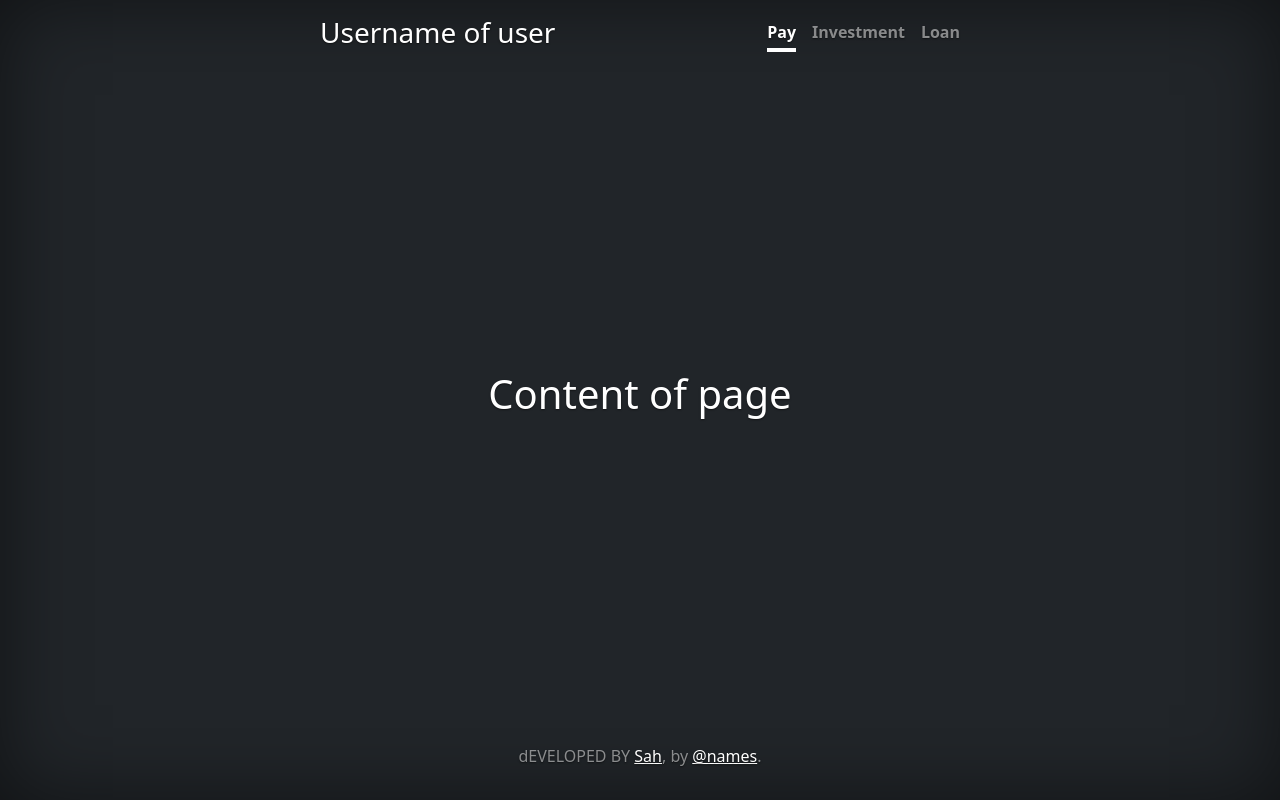
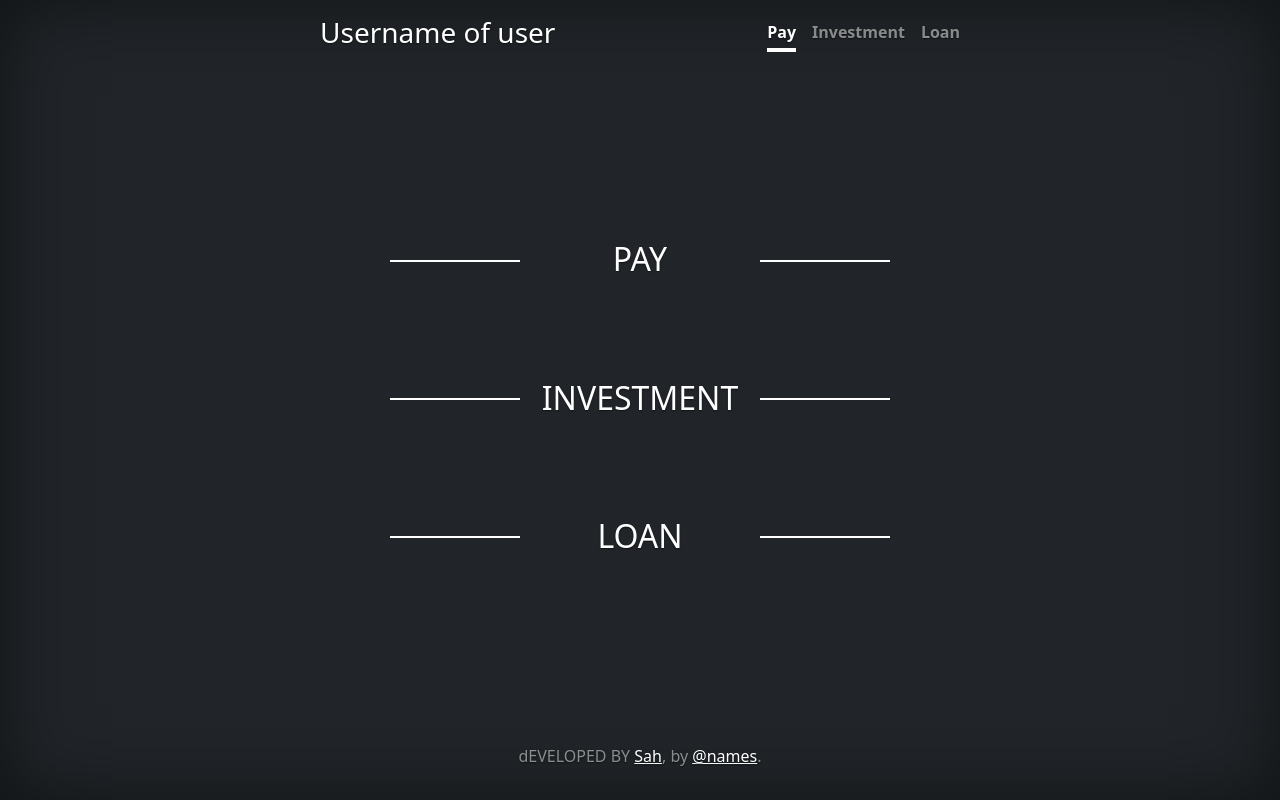
Before and after one commit to sahilsgovekar/Payment_System_and_Financial_Interface_using_CBDC, a Flask app: page /home in a window 1280 px wide. Run offline with Flask 2, Linux system fonts and the light colour scheme; some libraries are stand-ins or nearby versions.

Commit message:
added base structure for 3 sec

```diff
--- a/static/cover.css
+++ b/static/cover.css
@@ -1,6 +1,3 @@
-/*
- * Globals
- */
 
 
 /* Custom default button */
--- a/static/homecss.css
+++ b/static/homecss.css
@@ -0,0 +1,33 @@
+
+
+
+
+/* line between text style */
+.hr-lines{
+    position: relative;
+    max-width: 500px;
+    margin: 100px auto;
+    text-align: center;
+  }
+
+.hr-lines:before{
+    content:" ";
+    height: 2px;
+    width: 130px;
+    background: rgb(255, 255, 255);
+    display: block;
+    position: absolute;
+    top: 50%;
+    left: 0;
+  }
+
+.hr-lines:after{
+    content:" ";
+    height: 2px;
+    width: 130px;
+    background: rgb(255, 255, 255);
+    display: block;
+    position: absolute;
+    top: 50%;
+    right: 0;
+  }
--- a/templates/home.html
+++ b/templates/home.html
@@ -26,6 +26,8 @@
     <!-- Style for Cover i.e Home -->
     <link href="{{ url_for('static', filename='cover.css') }}" rel="stylesheet">
 
+    <link href="{{ url_for('static', filename='homecss.css') }}" rel="stylesheet">
+
 </head>
 
 
@@ -53,7 +55,27 @@
 
         <!-- main sectrion content -->
         <main class="px-3">
-            <h1>Content of page</h1>
+
+            <!-- pay -->
+            <div>
+                <h2 class="hr-lines"> PAY </h2>
+
+            </div>
+
+
+            <!-- investment -->
+            <div>
+                <h2 class="hr-lines"> INVESTMENT </h2>
+
+            </div>
+
+
+            <!-- loan -->
+            <div>
+                <h2 class="hr-lines"> LOAN </h2>
+
+            </div>
+
         </main>
 
 
```
